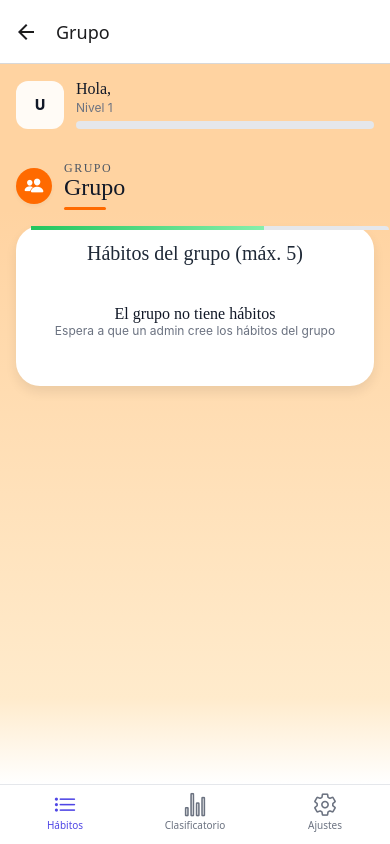
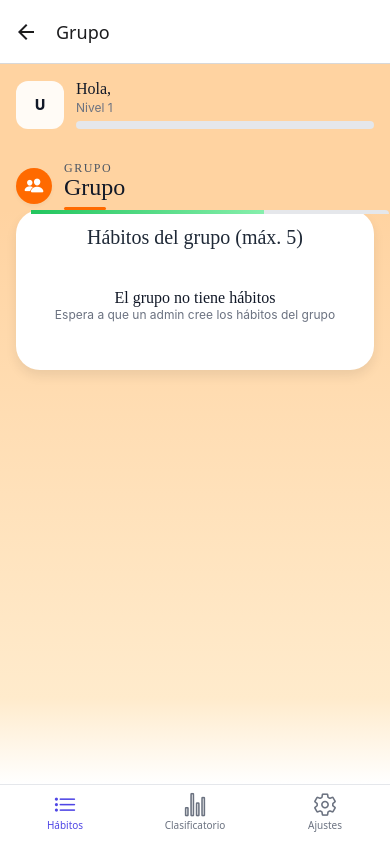
Before and after one commit to claudiomavi/habbits-app, a React Native app: screen /GroupDetail in a window 390 px wide. Built offline with nearby package versions, Linux system fonts and the light colour scheme; a web font is replaced by a local one.

Commit message:
UPDATED UI

```diff
--- a/src/components/organismos/GroupHabitsTab.jsx
+++ b/src/components/organismos/GroupHabitsTab.jsx
@@ -295,7 +295,14 @@ export function GroupHabitsTab({ route }) {
 	}
 
 	return (
-		<GradientBackground style={{ flex: 1, padding: 16 }}>
+		<GradientBackground
+			style={{
+				flex: 1,
+				paddingTop: 0,
+				paddingBottom: 16,
+				paddingHorizontal: 16,
+			}}
+		>
 			<CardContainer>
 				<View style={styles.headerRowCentered}>
 					<Text style={styles.title}>Hábitos del grupo (máx. 5)</Text>
```
